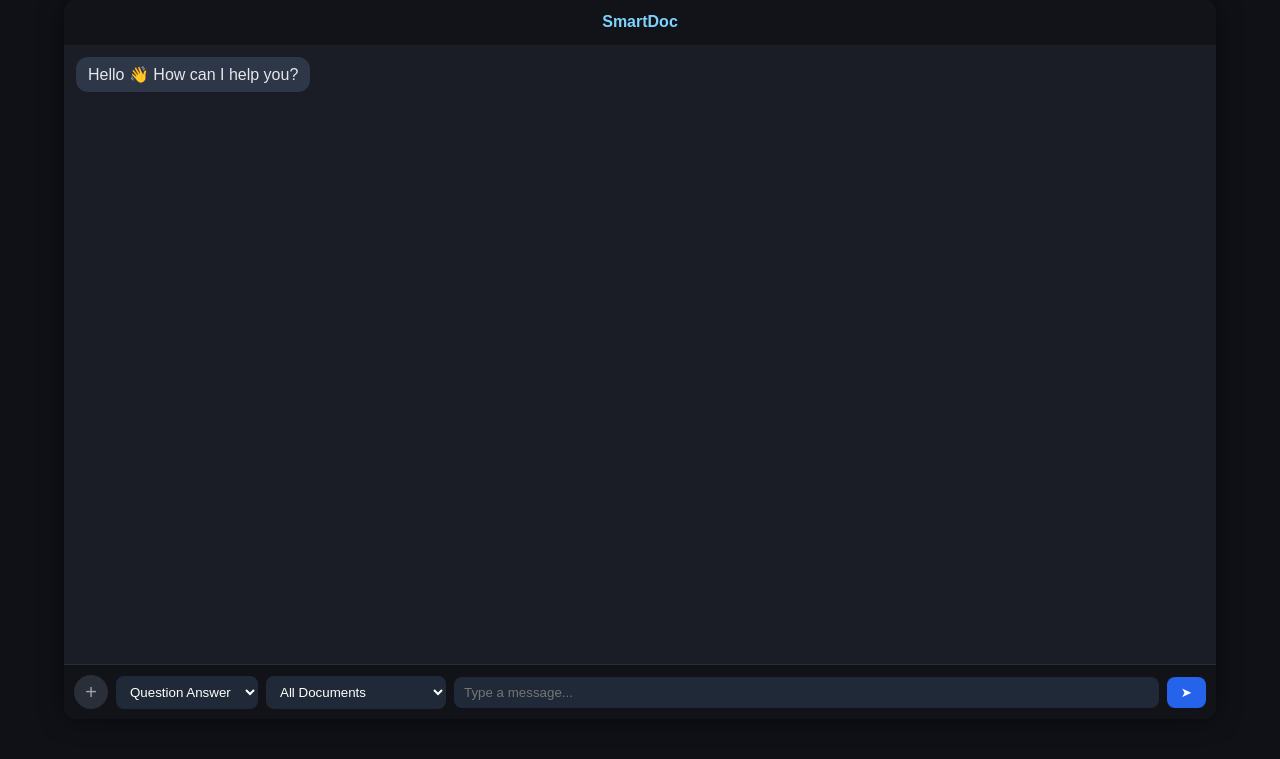
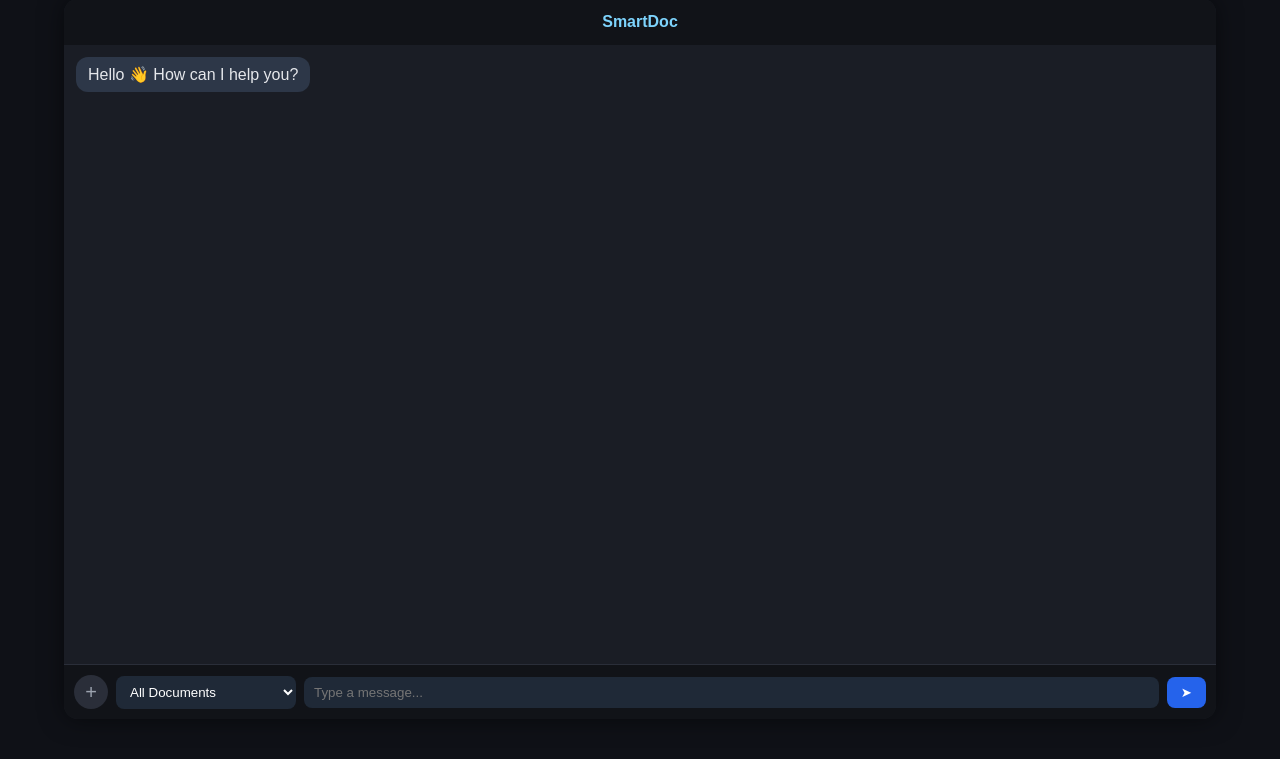
Before and after one commit to GP-SmartDoc/Smart-Doc, a FastAPI app: page / in a window 1280 px wide. Shown: the part 41-800 px from the top of the page. Run offline with FastAPI, Linux system fonts and the light colour scheme; data that the repository does not hold is empty; parts of the project's set-up code (start-up, migrations or seed data) failed here and were passed over.

Commit message:
Final version of Enhance Output and Rag optimization V1

```diff
--- a/main.py
+++ b/main.py
@@ -71,7 +71,7 @@
     # 3. Initialize QA and Summary modules
     qa_module = QuestionAnsweringModule(retriever=rag, model=model)
     summary_module = SummarizationModule(retriever=rag, model=model)
-    visualization_module = lambda prompt, document: generate_slides(rag, prompt, document=document)
+    slide_generation_module = lambda prompt, document: generate_slides(rag, prompt, document=document)
     print("System Ready.\n")
 except Exception as e:
     print(f"Initialization Error: {e}")
@@ -93,7 +93,9 @@
 @app.post("/send")
 def receive_message(data: dict):
     user_msg = data.get("message", "")
-    mode = data.get("mode", "qa")  # default to "qa"
+    #mode = data.get("mode", "qa")  # default to "qa"
+    mode = detect_intent_model(user_msg)
+    print(f"Detected intent: {mode}")
     document = data.get("document", "all")  # default to "all"
     ##########################################
     """#########  Call LLM Here Based on Mode ##########"""
@@ -103,14 +105,14 @@
         result = qa_module.invoke(question=user_msg, document=document)
         clean_answer = result["Answer"][12:-2]
         reply = format_qa_output(clean_answer)
-    elif mode == "summarize":
+    elif mode == "summary":
         result = summary_module.invoke(question=user_msg, document=document)
         clean_answer = result['Answer']
         reply = format_summarize_output(clean_answer)
-    elif mode == "viz":
-        reply = visualization_module(user_msg, document=document)
+    elif mode == "slide_generation":
+        reply = slide_generation_module(user_msg, document=document)
         save_as_pptx(reply, "generated_slides.pptx")
-        reply = "Visualization generated and saved as 'generated_slides.pptx'."
+        reply = "Slide generation completed and saved as 'generated_slides.pptx'."
     else:
         reply = f"You said: {user_msg}"
 
@@ -142,38 +144,59 @@
 
     # reply = answer.strip()
 
-    answer = raw_text.strip()
+    text = raw_text.strip()
 
-    # Replace escaped newlines with space
-    answer = answer.replace("\\n", " ")
+    # fix escaped newlines
+    text = text.replace("\\n", "\n")
 
-    # Ensure numbered points "1." start on a new line
-    answer = re.sub(r'\s*(\d+)\.\s*', r'\n\1. ', answer)
+    # --------------------
+    # fix broken bold markdown
+    # --------------------
 
-    # Ensure numbered points "(1)" start on a new line
-    answer = re.sub(r'\s*\(\s*(\d+)\s*\)\s*', r'\n(\1) ', answer)
+    text = re.sub(r'\*\*(.*?)\*\*', r'\1', text)
 
-    # Convert bullets at start of line to •, ignore hyphens in words
-    answer = re.sub(r'^\s*[\*\-\•]\s+', r'• ', answer, flags=re.MULTILINE)
+    text = re.sub(r'\*(.*?)\*', r'\1', text)
 
-    # Split into sentences while keeping numbering/bullets together
-    sentences = re.split(r'(?<!\d)\.(\s+)', answer)
+    # remove single leftover *
+    text = re.sub(r'\*+', '', text)
 
-    # Rejoin sentences on separate lines
-    formatted_sentences = []
-    for s in sentences:
-        s = s.strip()
-        if not s:
-            continue
-        # Keep numbered points and bullets intact
-        formatted_sentences.append(s if re.match(r'^(\d+\.|\(\d+\)|• )', s) else s + '.')
+    # numbered list: 1.
+    text = re.sub(r'\s*(\d+)\.\s+', r'\n\1. ', text)
 
-    formatted_answer = "\n".join(formatted_sentences)
+    # numbered list: (1)
+    text = re.sub(r'\s*\((\d+)\)\s*', r'\n(\1) ', text)
 
-    # Remove multiple blank lines
-    formatted_answer = re.sub(r'\n{2,}', r'\n\n', formatted_answer)
 
-    return formatted_answer.strip()
+    # --------------------
+    # fix dash bullets
+    # --------------------
+
+    text = re.sub(r'\s-\s+(?=[A-Z])', r'\n• ', text)
+
+    # --------------------
+    # fix bullet symbols
+    # --------------------
+
+    text = re.sub(r'\s*•\s+', r'\n• ', text)
+
+    # --------------------
+    # clean spacing
+    # --------------------
+
+    text = re.sub(r'\n{2,}', '\n\n', text)
+
+    text = re.sub(r'[ \t]+', ' ', text)
+
+    # --------------------
+    # final cleanup
+    # --------------------
+
+    lines = [line.strip() for line in text.split('\n')]
+
+    text = "\n".join(line for line in lines if line)
+
+    return text.strip()
+
 
 
 
--- a/templates/index.html
+++ b/templates/index.html
@@ -149,13 +181,6 @@
       <button class="upload-btn" onclick="fileInput.click()">+</button>
 
       <input type="file" id="fileInput" />
-
-      <select id="modeSelect" class="text-input" style="flex:0 0 140px;">
-        <option value="qa">Question Answer</option>
-        <option value="summarize">Summarize</option>
-        <!-- <option value="slides">Slide Generation</option> -->
-        <option value="viz">Slide Generation</option>
-      </select>
 
       <select id="pdfSelect" class="text-input" style="flex:0 0 180px;">
         <option value="all">All Documents</option>
@@ -203,7 +228,6 @@
       const text = textInput.value.trim();
       if (!text) return;
 
-      const selectedMode = document.getElementById("modeSelect").value;
       const documentName=pdfSelect.value;
 
       const msg = document.createElement("div");
@@ -212,22 +236,24 @@
       messages.appendChild(msg);
 
       textInput.value = "";
+      // loading animation
+      const typing = document.createElement("div");
+      typing.className = "message bot typing";
+      typing.innerHTML = "<span></span><span></span><span></span>";
+      messages.appendChild(typing);
+
       messages.scrollTop = messages.scrollHeight;
 
       // send to backend
       const res = await fetch("/send", {
         method: "POST",
         headers: { "Content-Type": "application/json" },
-        body: JSON.stringify({ message: text, mode: selectedMode ,document: documentName})
+        body: JSON.stringify({ message: text ,document: documentName})
       });
 
       const data = await res.json();
-
-      // bot reply
-      const reply = document.createElement("div");
-      reply.className = "message bot";
-      reply.innerHTML = data.reply.replace(/\n/g, "<br>");
-      messages.appendChild(reply);
+      typing.classList.remove("typing");
+      typing.innerHTML = data.reply.replace(/\n/g, "<br>");
       messages.scrollTop = messages.scrollHeight;
     }
 
```
Also changed, not shown: other parts of templates/index.html (+32 -0 lines).
